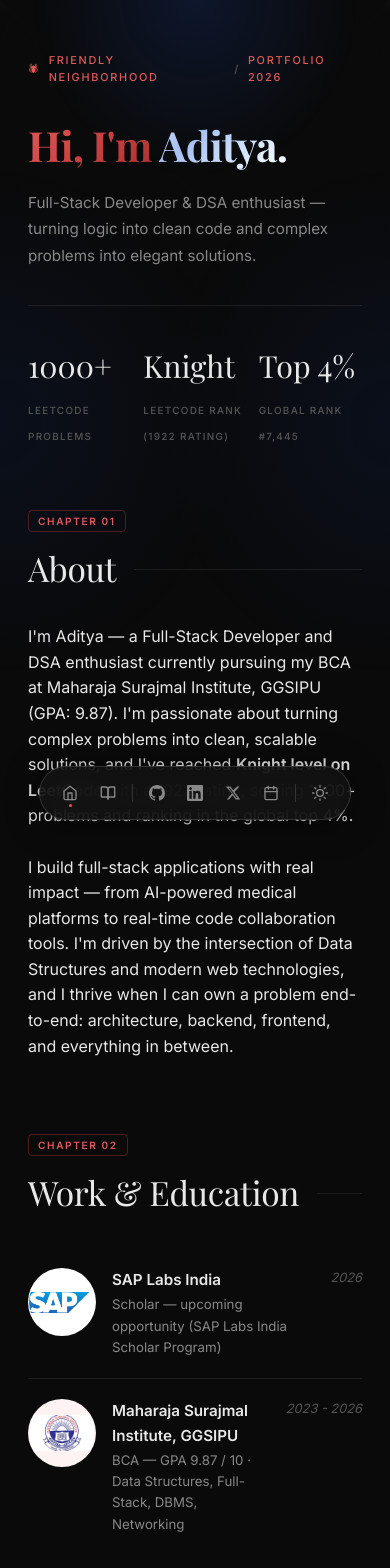
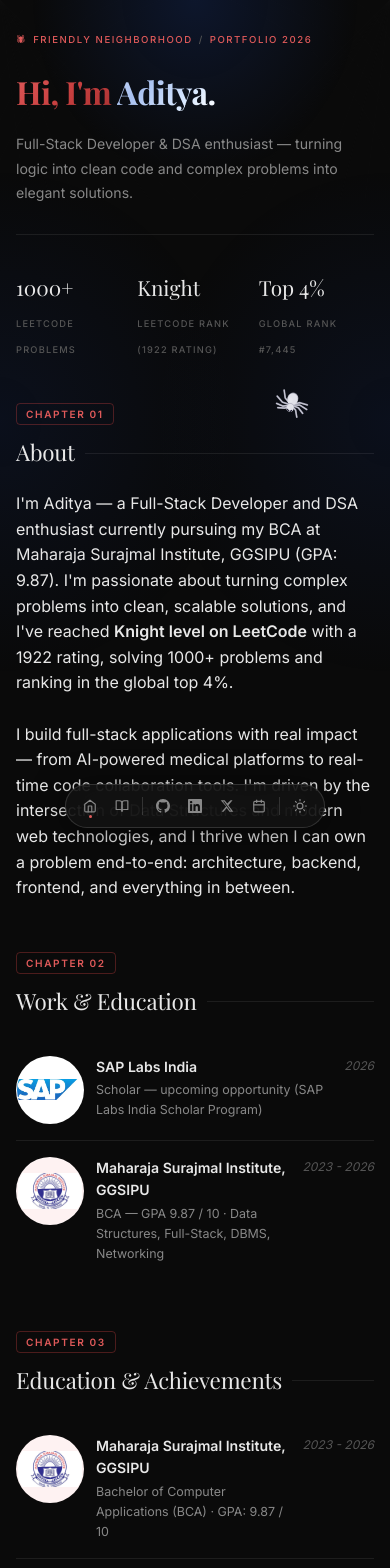
Before and after one commit to aditya-kumar-patraan1/Portfolio, a React (Vite) app: page / in a window 390 px wide. Shown: the top 1568 px of the page. Built offline with nearby package versions, Linux system fonts and the light colour scheme; a web font is replaced by a local one.

Commit message:
gmail updated

```diff
--- a/src/components/Contact.jsx
+++ b/src/components/Contact.jsx
@@ -1,8 +1,8 @@
 const contacts = [
   {
     name: 'Email',
-    note: 'adityakumar16112005@gmail.com',
-    href: 'mailto:adityakumar16112005@gmail.com',
+    note: 'adityakrp2006@gmail.com',
+    href: 'mailto:adityakrp2006@gmail.com',
   },
   {
     name: 'GitHub',
--- a/src/index.css
+++ b/src/index.css
@@ -79,7 +79,7 @@ body.light ::-webkit-scrollbar-thumb { background: #d4d4d8; }
 }
 
 .page-wrapper {
-  padding: 52px 0 140px;
+  padding: 52px 0 100px;
   min-height: 100vh;
 }
 
@@ -512,7 +512,7 @@ body.light .btn-github { background: #18181b; color: #fff; }
 .contact-arrow { font-size: 1.1rem; color: var(--text-faint); transition: transform var(--tr); }
 .contact-item:hover .contact-arrow { transform: translate(4px, -4px); }
 
-.footer { margin-top: 28px; padding-top: 32px; border-top: 1px solid var(--border); text-align: center; }
+.footer { margin-top: 16px; padding-top: 24px; border-top: 1px solid var(--border); text-align: center; }
 .footer-quote { font-size: 0.82rem; color: var(--text-faint); font-style: italic; margin-bottom: 8px; line-height: 1.6; }
 .footer-easter { font-size: 0.72rem; color: var(--text-faint); opacity: 0.5; }
 
@@ -603,13 +603,92 @@ body.light .nav-btn:hover { background: rgba(0,0,0,0.06); }
 }
 .fade-up.visible { opacity: 1; transform: translateY(0); }
 
+/* ===================== */
+/* RESPONSIVE            */
+/* ===================== */
+
+/* Tablet — ≤768px */
+@media (max-width: 768px) {
+  .container { padding: 0 20px; }
+  .page-wrapper { padding: 40px 0 100px; }
+  .hero { margin-bottom: 48px; }
+  .chapter { margin-bottom: 56px; }
+  .chapter-title { font-size: 1.8rem; gap: 12px; }
+  .projects-grid { grid-template-columns: 1fr 1fr; gap: 12px; }
+  .products-grid { grid-template-columns: 1fr 1fr; }
+  .stack-row { grid-template-columns: 120px 1fr; }
+  .floating-nav { padding: 6px 10px; gap: 1px; }
+}
+
+/* Mobile — ≤640px */
 @media (max-width: 640px) {
-  .products-grid { grid-template-columns: 1fr 1fr; }
+  .container { padding: 0 16px; }
+  .page-wrapper { padding: 32px 0 90px; }
+
+  /* Hero */
+  .hero { margin-bottom: 40px; }
+  .hero-name { font-size: clamp(2.2rem, 10vw, 3rem); }
+  .hero-subtitle { font-size: 0.88rem; margin-bottom: 28px; }
+  .hero-stats { gap: 10px; }
+  .stat-number { font-size: 1.5rem; }
+  .stat-label { font-size: 0.58rem; }
+
+  /* Header label */
+  .header-label { font-size: 0.6rem; gap: 6px; margin-bottom: 28px; flex-wrap: wrap; }
+
+  /* Chapters */
+  .chapter { margin-bottom: 48px; }
+  .chapter-title { font-size: 1.6rem; gap: 10px; margin-bottom: 20px; }
+
+  /* About drop-cap */
+  .about-dropcap { font-size: 3.2rem; }
+  .about-body { font-size: 0.9rem; }
+
+  /* Work / Education items */
+  .work-item { gap: 12px; padding: 16px 0; }
+  .work-company { font-size: 0.88rem; }
+  .work-role { font-size: 0.78rem; }
+  .work-date { font-size: 0.75rem; }
+
+  /* Stack */
+  .stack-row { grid-template-columns: 1fr; gap: 6px; padding: 14px 0; }
+
+  /* Projects — 1 column */
+  .projects-grid { grid-template-columns: 1fr; gap: 12px; }
+  .project-banner { height: 140px; }
+  .project-body { padding: 14px; }
+  .project-name { font-size: 0.9rem; }
+  .project-desc { font-size: 0.78rem; }
+
+  /* Live Products — 1 column */
+  .products-grid { grid-template-columns: 1fr; }
+
+  /* Hackathons */
+  .hackathon-item { gap: 12px; padding-bottom: 24px; }
+  .hackathon-name { font-size: 0.88rem; }
+  .hackathon-desc { font-size: 0.78rem; }
+
+  /* Contact */
+  .contact-item { padding: 14px 0; }
+  .contact-name { font-size: 0.9rem; }
+  .contact-note { font-size: 0.72rem; }
+
+  /* Footer */
+  .footer { margin-top: 12px; padding-top: 20px; }
+  .footer-quote { font-size: 0.78rem; }
+
+  /* Nav */
+  .floating-nav { padding: 5px 8px; gap: 0; bottom: 16px; }
+  .nav-btn { width: 32px; height: 32px; }
+  .nav-btn svg { width: 14px; height: 14px; }
+}
+
+/* Very small — ≤400px */
+@media (max-width: 400px) {
+  .hero-name { font-size: 2rem; }
+  .chapter-title { font-size: 1.4rem; }
   .projects-grid { grid-template-columns: 1fr; }
-  .hero-stats { gap: 12px; }
-  .hero-name { font-size: 2.6rem; }
-  .stack-row { grid-template-columns: 1fr; gap: 8px; }
+  .products-grid { grid-template-columns: 1fr; }
+  .hero-stats { grid-template-columns: repeat(3,1fr); gap: 6px; }
+  .stat-number { font-size: 1.3rem; }
 }
-@media (max-width: 400px) {
-  .products-grid { grid-template-columns: 1fr; }
-}
```
